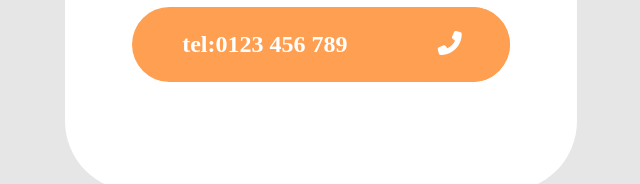
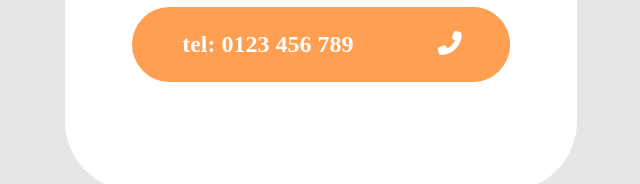
Before and after one commit to david-lorenzo-vargas/Contact-Buttons-with-animations-, a plain HTML site: page index.html in a window 1280 px wide. Shown: the part 439-623 px from the top of the page, 319-959 px from the left. Drawn offline with Linux system fonts and the light colour scheme.

Commit message:
Google font link added

```diff
--- a/index.html
+++ b/index.html
@@ -6,6 +6,7 @@
     <title>Document</title>
     <script src="https://use.fontawesome.com/650c2b0dc5.js"></script>
     <script src="https://kit.fontawesome.com/6d2ea823d0.js"></script>
+    <link href="https://fonts.googleapis.com/css2?family=Nunito&display=swap" rel="stylesheet">
     <link href="styles.css" rel="stylesheet"/>
   </head>
   <body>
@@ -46,7 +47,7 @@
       <div class="link">
         <div class="link--telephone link--box">
           <div class="link--text">
-            <p>tel:0123 456 789</p>
+            <p>tel: 0123 456 789</p>
           </div>
             <div class="link--icon icon--telephone">
               <i class="fas fa-phone-alt"></i>
```
